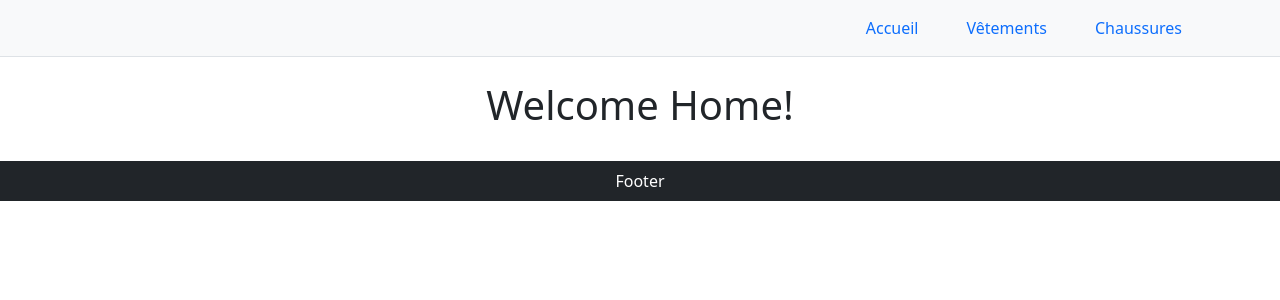
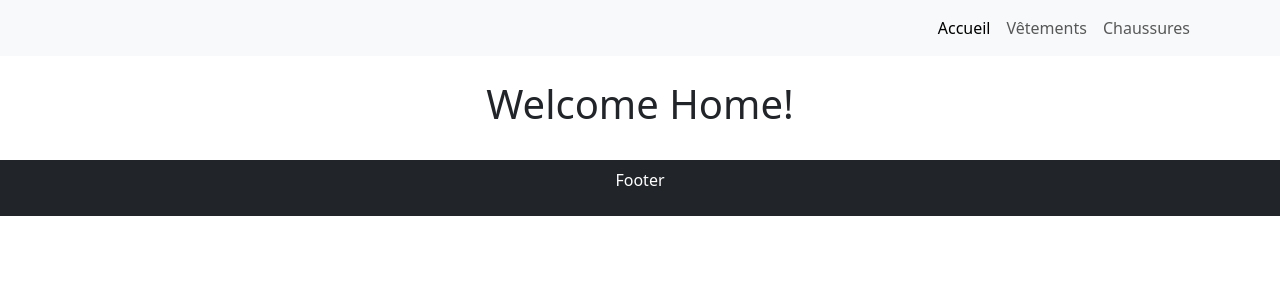
Before and after one commit to Selsai/projet-router, a React (Vite) app: page / in a window 1280 px wide. Shown: the top 300 px of the page. Built offline with nearby package versions, Linux system fonts and the light colour scheme.

Commit message:
activité 5 correction

```diff
--- a/src/App.jsx
+++ b/src/App.jsx
@@ -1,16 +1,14 @@
 import { Routes, Route } from "react-router";
 import Home from "./pages/Home";
 import Category from "./pages/Category";
-import NotFound from "./pages/NotFound";
 import Layout from "./components/Layout";
 
 function App() {
   return (
     <Routes>
       <Route element={<Layout />}>
-        <Route index element={<Home />} />
+        <Route path="/" element={<Home />} />
         <Route path="category/:categoryId" element={<Category />} />
-        <Route path="*" element={<NotFound />} />
       </Route>
     </Routes>
   );
--- a/src/components/Footer.jsx
+++ b/src/components/Footer.jsx
@@ -1,9 +1,7 @@
-import "../styles/Footer.css";
-
 const Footer = () => {
     return (
-    <footer className="footer text-white text-center py-2">
-      Footer
+      <footer className="bg-dark text-white text-center py-2">
+        <p>Footer</p>
       </footer>
     );
   };
--- a/src/components/Header.jsx
+++ b/src/components/Header.jsx
@@ -1,17 +1,21 @@
-import { Container, Nav } from "react-bootstrap";
-import { Link } from "react-router";
-import "../styles/Header.css";
+import { Container, Nav, Navbar } from "react-bootstrap";
+import { NavLink } from "react-router";
 
 const Header = () => {
   return (
-    <header className="bg-light py-2 border-bottom">
-      <Container className="d-flex justify-content-end">
-        <Nav>
-          <Nav.Link as={Link} to="/">Accueil</Nav.Link>
-          <Nav.Link as={Link} to="/category/vetements">Vêtements</Nav.Link>
-          <Nav.Link as={Link} to="/category/chaussures">Chaussures</Nav.Link>
-        </Nav>
-      </Container>
+    <header>
+      <Navbar bg="light" expand="lg">
+        <Container>
+          <Navbar.Toggle aria-controls="menu" />
+          <Navbar.Collapse id="menu">
+            <Nav className="ms-auto">
+              <Nav.Link as={NavLink} to="/">Accueil</Nav.Link>
+              <Nav.Link as={NavLink} to="/category/vetements">Vêtements</Nav.Link>
+              <Nav.Link as={NavLink} to="/category/chaussures">Chaussures</Nav.Link>
+            </Nav>
+          </Navbar.Collapse>
+        </Container>
+      </Navbar>
     </header>
   );
 };
--- a/src/styles/Footer.css
+++ /dev/null
@@ -1,6 +0,0 @@
-.footer {
-    background-color: #212529; /* noir Bootstrap */
-    width: 100%;
-    position: relative;
-    bottom: 0;
-  }
--- a/src/styles/Header.css
+++ /dev/null
@@ -1,8 +0,0 @@
-.nav-link {
-    margin-left: 1rem;
-    color: #555;
-  }
-
-  .nav-link:hover {
-    color: #000;
-  }
```
Also changed, not shown: src/pages/Category.jsx (line endings or trailing spaces). Lines whose indentation alone changed are shown as unchanged.
